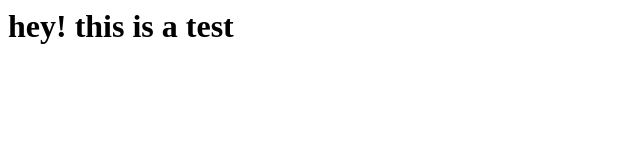
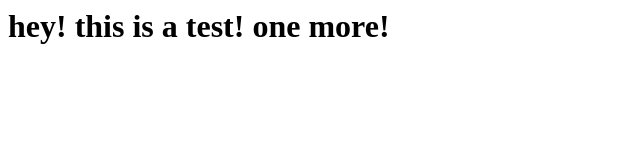
Before and after one commit to mcgrathcullin/mcgrathcullin.github.io, a plain HTML site: page index.html in a window 1280 px wide. Shown: the whole page, without its empty margins (0-640 px from the left). Drawn offline with Linux system fonts and the light colour scheme.

Commit message:
testing again
here we go

```diff
--- a/index.html
+++ b/index.html
@@ -1 +1 @@
-<h1>hey! this is a test</h1>
+<h1>hey! this is a test! one more!</h1>
```
